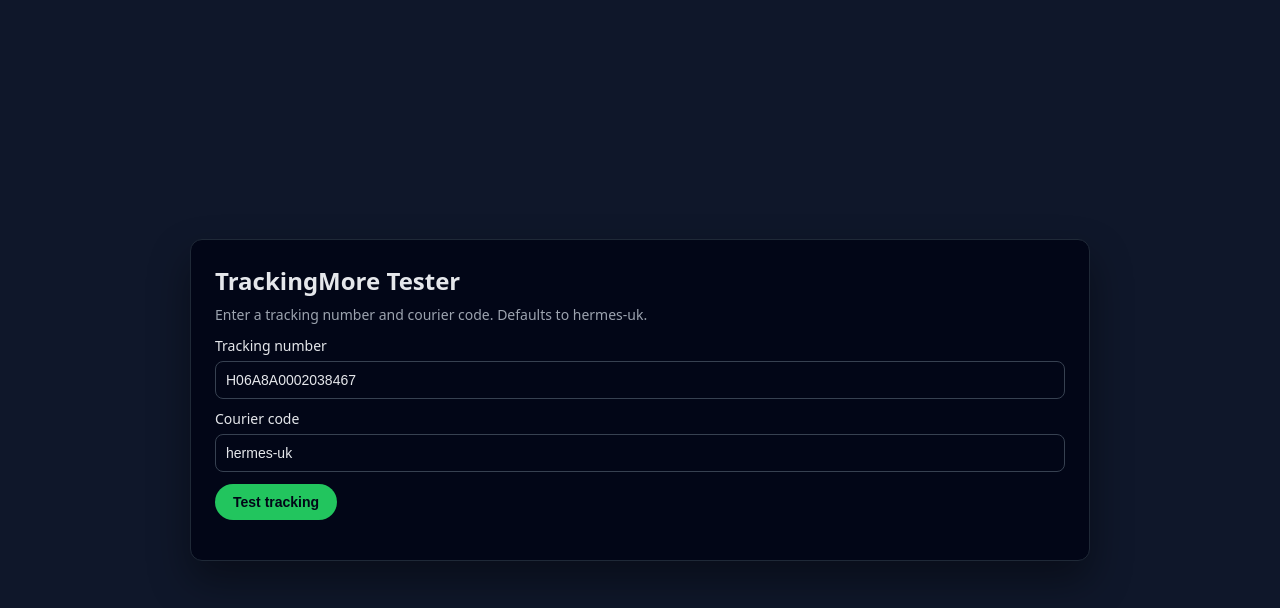
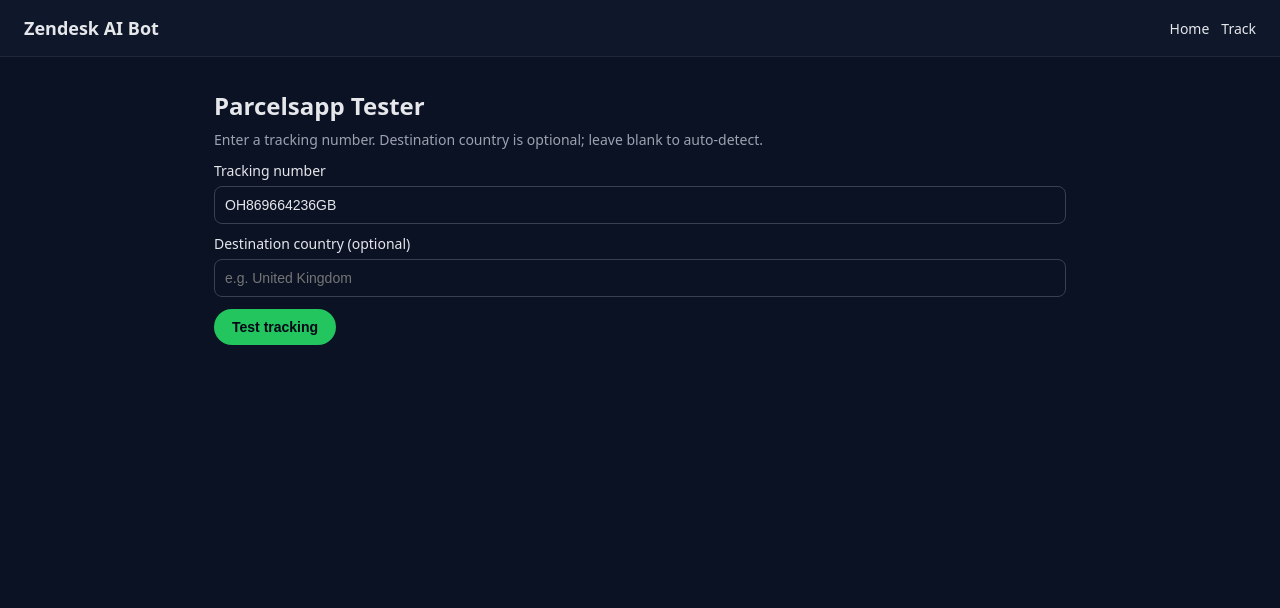
Before and after one commit to Jay7028/zendesk-ai-bot, a Next.js app: page /track in a window 1280 px wide. Shown: the top 608 px of the page. Built offline with nearby package versions, Linux system fonts and the light colour scheme.

Commit message:
Switch to Parcelsapp tracking with UI nav and logging

```diff
--- a/app/api/test-ai/route.ts
+++ b/app/api/test-ai/route.ts
@@ -1,10 +1,6 @@
 import { NextRequest, NextResponse } from "next/server";
 import { supabaseAdmin } from "../../../lib/supabase";
-import {
-  ensureTrackingAndFetch,
-  summarizeTracking,
-  TrackingSummary,
-} from "../../../lib/trackingmore";
+import { trackOnce, summarizeParcel, ParcelSummary } from "../../../lib/parcelsapp";
 
 type SpecialistRow = {
   id: string;
@@ -106,6 +102,8 @@
   const requestedCourier: string | undefined =
     (body.courierCode || body.courier_code || "").toString().trim() ||
     undefined;
+  const requestedDestination: string | undefined =
+    (body.destinationCountry || "").toString().trim() || undefined;
 
     const apiKey = process.env.OPENAI_API_KEY;
     if (!apiKey) {
@@ -216,18 +214,19 @@
     }
 
     // Optional tracking enrichment
-    let trackingSummary: TrackingSummary | null = null;
+    let trackingSummary: ParcelSummary | null = null;
     const trackingNumber =
       requestedTrackingNumber ||
       extractTrackingCandidates(userMessage).find((n) => n.length >= 10);
-    const courierCode = (requestedCourier || "royal-mail").toLowerCase();
-    const hasTrackingKey =
-      process.env.TRACKINGMORE_API_KEY || process.env.TRACKING_MORE_API_KEY;
+    const hasTrackingKey = process.env.PARCELSAPP_API_KEY;
 
     if (trackingNumber && hasTrackingKey) {
       try {
-        const info = await ensureTrackingAndFetch(trackingNumber, courierCode);
-        trackingSummary = summarizeTracking(info, trackingNumber, courierCode);
+        const info = await trackOnce({
+          trackingId: trackingNumber,
+          destinationCountry: requestedDestination,
+        });
+        trackingSummary = summarizeParcel(info, trackingNumber);
         const summaryText = `Tracking ${trackingNumber} (${courierCode}) status: ${
           trackingSummary.status || "unknown"
         }; ETA: ${trackingSummary.eta || "n/a"}; Last: ${
@@ -242,7 +241,7 @@
         });
       } catch (err: any) {
         actions.push(
-          `Tracking lookup failed for ${trackingNumber} (${courierCode}): ${
+          `Tracking lookup failed for ${trackingNumber}: ${
             err?.message || err
           }`
         );
@@ -268,7 +267,8 @@
     if (trackingSummary) {
       replyMessages.unshift({
         role: "system",
-        content: `Tracking info: number ${trackingSummary.trackingNumber} (${trackingSummary.courierCode}); status: ${trackingSummary.status ||
+        content: `Tracking info: number ${trackingSummary.trackingId} (${trackingSummary.carrier ||
+          "unknown carrier"}); status: ${trackingSummary.status ||
           "unknown"}; ETA: ${trackingSummary.eta || "n/a"}; Last event: ${trackingSummary.lastEvent ||
           "n/a"}. Include this tracking update in your reply if the user asked about parcel status.`,
       });
@@ -319,7 +319,8 @@
       status: "success",
       knowledgeSources: trackingSummary
         ? [
-            `tracking ${trackingSummary.trackingNumber} (${trackingSummary.courierCode}) status:${trackingSummary.status ||
+            `tracking ${trackingSummary.trackingId} (${trackingSummary.carrier ||
+              "unknown"}) status:${trackingSummary.status ||
               "unknown"} eta:${trackingSummary.eta || "n/a"} last:${trackingSummary.lastEvent || "n/a"}`,
           ]
         : [],
--- a/app/api/track/route.ts
+++ b/app/api/track/route.ts
@@ -1,20 +1,19 @@
 import { NextRequest, NextResponse } from "next/server";
-import {
-  ensureTrackingAndFetch,
-  summarizeTracking,
-} from "../../../lib/trackingmore";
+import { trackOnce, summarizeParcel } from "../../../lib/parcelsapp";
 import { supabaseAdmin } from "../../../lib/supabase";
 
 type TrackRequest = {
   tracking_number?: string;
   courier_code?: string;
+  destinationCountry?: string;
 };
 
 export async function POST(req: NextRequest) {
   try {
     const body = (await req.json()) as TrackRequest;
     const trackingNumber = body.tracking_number?.trim();
-    const courierCode = (body.courier_code || "hermes-uk").trim();
+    const courierCode = body.courier_code?.trim();
+    const destination = body.destinationCountry?.trim();
 
     if (!trackingNumber) {
       return NextResponse.json(
@@ -23,18 +22,21 @@
       );
     }
 
-    const infoRes = await ensureTrackingAndFetch(trackingNumber, courierCode);
-    const summary = summarizeTracking(infoRes, trackingNumber, courierCode);
+    const infoRes = await trackOnce({
+      trackingId: trackingNumber,
+      destinationCountry: destination,
+    });
+    const summary = summarizeParcel(infoRes, trackingNumber);
 
     // Store a human-friendly log entry
     try {
       await supabaseAdmin.from("logs").insert({
         zendesk_ticket_id: trackingNumber, // no ticket context here; reuse number
         specialist_id: "tracking",
-        specialist_name: "TrackingMore",
+        specialist_name: "Parcelsapp",
         intent_id: null,
         intent_name: "parcel_status",
-        input_summary: `Tracking request for ${trackingNumber} (${courierCode})`,
+        input_summary: `Tracking request for ${trackingNumber}`,
         knowledge_sources: [],
         output_summary: `Status: ${summary.status || "unknown"} | ETA: ${
           summary.eta || "n/a"
@@ -47,13 +49,13 @@
 
     return NextResponse.json({
       created: infoRes?.data ?? "created or exists",
-      info: infoRes.data,
+      info: infoRes,
       summary,
       tracking_number: trackingNumber,
-      courier_code: courierCode,
+      courier_code: summary.carrier || "",
     });
   } catch (err) {
-    console.error("TrackingMore route error", err);
+    console.error("Parcelsapp route error", err);
     return NextResponse.json(
       {
         error: "Failed to process tracking request",
--- a/app/track/page.tsx
+++ b/app/track/page.tsx
@@ -3,30 +3,39 @@
 import { useState } from "react";
 
 type TrackResponse = {
-  created?: unknown;
   info?: unknown;
-  tracking_number?: string;
-  courier_code?: string;
+  summary?: {
+    trackingId: string;
+    carrier?: string;
+    status?: string;
+    eta?: string;
+    lastEvent?: string;
+    lastLocation?: string;
+    updatedAt?: string;
+  };
   error?: string;
   detail?: string;
 };
 
-const SAMPLE_NUMBER = "H06A8A0002038467";
-const DEFAULT_COURIER = "hermes-uk";
+const SAMPLE = {
+  trackingId: "OH869664236GB",
+  destinationCountry: "",
+};
 
 export default function TrackPage() {
-  const [trackingNumber, setTrackingNumber] = useState(SAMPLE_NUMBER);
-  const [courierCode, setCourierCode] = useState(DEFAULT_COURIER);
+  const [trackingId, setTrackingId] = useState(SAMPLE.trackingId);
+  const [destinationCountry, setDestinationCountry] = useState(
+    SAMPLE.destinationCountry
+  );
   const [loading, setLoading] = useState(false);
   const [error, setError] = useState("");
   const [result, setResult] = useState<TrackResponse | null>(null);
 
-  async function handleTest() {
+  async function handleSubmit() {
     setError("");
     setResult(null);
-    const num = trackingNumber.trim();
-    const courier = courierCode.trim() || DEFAULT_COURIER;
-    if (!num) {
+    const id = trackingId.trim();
+    if (!id) {
       setError("Enter a tracking number.");
       return;
     }
@@ -36,8 +45,8 @@
         method: "POST",
         headers: { "Content-Type": "application/json" },
         body: JSON.stringify({
-          tracking_number: num,
-          courier_code: courier,
+          tracking_number: id,
+          destinationCountry: destinationCountry || undefined,
         }),
       });
       const data = (await res.json()) as TrackResponse;
@@ -57,45 +66,65 @@
     <main
       style={{
         minHeight: "100vh",
-        display: "flex",
-        alignItems: "center",
-        justifyContent: "center",
-        background: "#0f172a",
-        color: "#e5e7eb",
         fontFamily:
           "system-ui, -apple-system, BlinkMacSystemFont, 'Segoe UI', sans-serif",
-        padding: "24px",
+        background: "#0b1224",
+        color: "#e5e7eb",
       }}
     >
+      <header
+        style={{
+          display: "flex",
+          justifyContent: "space-between",
+          alignItems: "center",
+          padding: "16px 24px",
+          borderBottom: "1px solid #1f2937",
+          background: "#0f172a",
+        }}
+      >
+        <div style={{ fontWeight: 700, fontSize: "18px" }}>Zendesk AI Bot</div>
+        <nav style={{ display: "flex", gap: "12px", alignItems: "center" }}>
+          <a
+            href="/"
+            style={{ color: "#e5e7eb", textDecoration: "none", fontSize: "14px" }}
+          >
+            Home
+          </a>
+          <a
+            href="/track"
+            style={{ color: "#e5e7eb", textDecoration: "none", fontSize: "14px" }}
+          >
+            Track
+          </a>
+        </nav>
+      </header>
+
       <div
         style={{
           width: "100%",
           maxWidth: "900px",
-          background: "#020617",
-          borderRadius: "12px",
-          padding: "24px",
-          border: "1px solid #1f2937",
-          boxShadow: "0 20px 40px rgba(0,0,0,0.4)",
+          margin: "0 auto",
+          padding: "32px 24px 48px",
         }}
       >
-        <h1 style={{ fontSize: "24px", marginBottom: "8px" }}>TrackingMore Tester</h1>
+        <h1 style={{ fontSize: "24px", marginBottom: "8px" }}>Parcelsapp Tester</h1>
         <p style={{ marginBottom: "12px", color: "#9ca3af", fontSize: "14px" }}>
-          Enter a tracking number and courier code. Defaults to hermes-uk.
+          Enter a tracking number. Destination country is optional; leave blank to auto-detect.
         </p>
 
         <label style={{ display: "block", marginBottom: "6px", fontSize: "14px" }}>
           Tracking number
         </label>
         <input
-          value={trackingNumber}
-          onChange={(e) => setTrackingNumber(e.target.value)}
+          value={trackingId}
+          onChange={(e) => setTrackingId(e.target.value)}
           placeholder="Tracking number"
           style={{
             width: "100%",
             padding: "10px",
             borderRadius: "8px",
             border: "1px solid #374151",
-            background: "#020617",
+            background: "#0b1224",
             color: "#e5e7eb",
             fontSize: "14px",
             marginBottom: "10px",
@@ -103,18 +132,18 @@
         />
 
         <label style={{ display: "block", marginBottom: "6px", fontSize: "14px" }}>
-          Courier code
+          Destination country (optional)
         </label>
         <input
-          value={courierCode}
-          onChange={(e) => setCourierCode(e.target.value)}
-          placeholder="hermes-uk"
+          value={destinationCountry}
+          onChange={(e) => setDestinationCountry(e.target.value)}
+          placeholder="e.g. United Kingdom"
           style={{
             width: "100%",
             padding: "10px",
             borderRadius: "8px",
             border: "1px solid #374151",
-            background: "#020617",
+            background: "#0b1224",
             color: "#e5e7eb",
             fontSize: "14px",
             marginBottom: "12px",
@@ -137,7 +166,7 @@
         )}
 
         <button
-          onClick={handleTest}
+          onClick={handleSubmit}
           disabled={loading}
           style={{
             padding: "10px 18px",
@@ -162,7 +191,7 @@
               paddingTop: "16px",
             }}
           >
-            <h2 style={{ fontSize: "16px", marginBottom: "8px" }}>Response</h2>
+            <h2 style={{ fontSize: "16px", marginBottom: "8px" }}>Summary</h2>
             <pre
               style={{
                 whiteSpace: "pre-wrap",
@@ -175,7 +204,24 @@
                 lineHeight: 1.4,
               }}
             >
-              {JSON.stringify(result, null, 2)}
+              {JSON.stringify(result.summary, null, 2)}
+            </pre>
+            <h3 style={{ fontSize: "14px", marginTop: "12px", marginBottom: "6px" }}>
+              Raw
+            </h3>
+            <pre
+              style={{
+                whiteSpace: "pre-wrap",
+                wordBreak: "break-word",
+                background: "#0b1224",
+                borderRadius: "8px",
+                padding: "12px",
+                border: "1px solid #1f2937",
+                fontSize: "13px",
+                lineHeight: 1.4,
+              }}
+            >
+              {JSON.stringify(result.info, null, 2)}
             </pre>
           </div>
         )}
--- /dev/null
+++ b/lib/parcelsapp.ts
@@ -0,0 +1,133 @@
+const BASE = "https://parcelsapp.com/api/v3";
+
+export type ParcelSummary = {
+  trackingId: string;
+  carrier?: string;
+  status?: string;
+  substatus?: string;
+  eta?: string;
+  lastEvent?: string;
+  lastLocation?: string;
+  updatedAt?: string;
+  raw?: unknown;
+};
+
+function getApiKey() {
+  return process.env.PARCELSAPP_API_KEY || "";
+}
+
+async function paFetch<T>(path: string, init: RequestInit): Promise<T> {
+  const apiKey = getApiKey();
+  if (!apiKey) throw new Error("PARCELSAPP_API_KEY not set on server");
+
+  const res = await fetch(`${BASE}${path}`, {
+    ...init,
+    headers: {
+      Accept: "application/json",
+      "Content-Type": "application/json",
+      ...(init.headers || {}),
+    },
+  });
+  const text = await res.text();
+  let json: any;
+  try {
+    json = text ? JSON.parse(text) : {};
+  } catch {
+    throw new Error(`Parcelsapp returned non-JSON response: ${text}`);
+  }
+  if (!res.ok) {
+    const msg = json?.message || res.statusText;
+    const code = json?.code ?? res.status;
+    const err = new Error(`Parcelsapp error ${code}: ${msg}`);
+    (err as any)._paBody = json;
+    throw err;
+  }
+  return json as T;
+}
+
+export async function initiateTracking(opts: {
+  trackingId: string;
+  destinationCountry?: string;
+  language?: string;
+}): Promise<{ uuid: string; fromCache?: boolean }> {
+  const apiKey = getApiKey();
+  const payload = {
+    apiKey,
+    language: opts.language || "en",
+    shipments: [
+      {
+        trackingId: opts.trackingId,
+        destinationCountry: opts.destinationCountry,
+      },
+    ],
+  };
+  const data = await paFetch<{ uuid: string; fromCache?: boolean }>(
+    "/shipments/tracking",
+    {
+      method: "POST",
+      body: JSON.stringify(payload),
+    }
+  );
+  return data;
+}
+
+export async function fetchTracking(uuid: string): Promise<any> {
+  const apiKey = getApiKey();
+  return paFetch<any>(
+    `/shipments/tracking?uuid=${encodeURIComponent(uuid)}&apiKey=${encodeURIComponent(
+      apiKey
+    )}`,
+    { method: "GET" }
+  );
+}
+
+export async function trackOnce(opts: {
+  trackingId: string;
+  destinationCountry?: string;
+  language?: string;
+  maxPollMs?: number;
+  pollIntervalMs?: number;
+}): Promise<any> {
+  const { trackingId, destinationCountry, language } = opts;
+  const maxPoll = opts.maxPollMs ?? 4000;
+  const interval = opts.pollIntervalMs ?? 500;
+
+  const { uuid } = await initiateTracking({ trackingId, destinationCountry, language });
+  const started = Date.now();
+
+  while (Date.now() - started < maxPoll) {
+    const res = await fetchTracking(uuid);
+    if (res?.done) return res;
+    await new Promise((r) => setTimeout(r, interval));
+  }
+  // last attempt
+  return fetchTracking(uuid);
+}
+
+export function summarizeParcel(raw: any, trackingId: string): ParcelSummary {
+  const shipment = Array.isArray(raw?.shipments) ? raw.shipments[0] : raw?.shipments || raw;
+  const status = shipment?.status || shipment?.statusText || shipment?.trackingStatus;
+  const substatus = shipment?.substatus || shipment?.subStatus;
+  const eta = shipment?.eta || shipment?.estimatedDeliveryDate || shipment?.expected;
+  const lastEvent =
+    shipment?.lastEvent ||
+    shipment?.latestEvent ||
+    shipment?.checkpoints?.[shipment.checkpoints.length - 1]?.message;
+  const lastLocation =
+    shipment?.lastLocation ||
+    shipment?.latestLocation ||
+    shipment?.checkpoints?.[shipment.checkpoints.length - 1]?.location;
+  const updatedAt = shipment?.lastUpdate || shipment?.updatedAt || shipment?.timestamp;
+
+  return {
+    trackingId,
+    carrier: shipment?.carrier || shipment?.courier || shipment?.provider,
+    status,
+    substatus,
+    eta,
+    lastEvent,
+    lastLocation,
+    updatedAt,
+    raw: shipment,
+  };
+}
```
Lines whose indentation alone changed are shown as unchanged.
